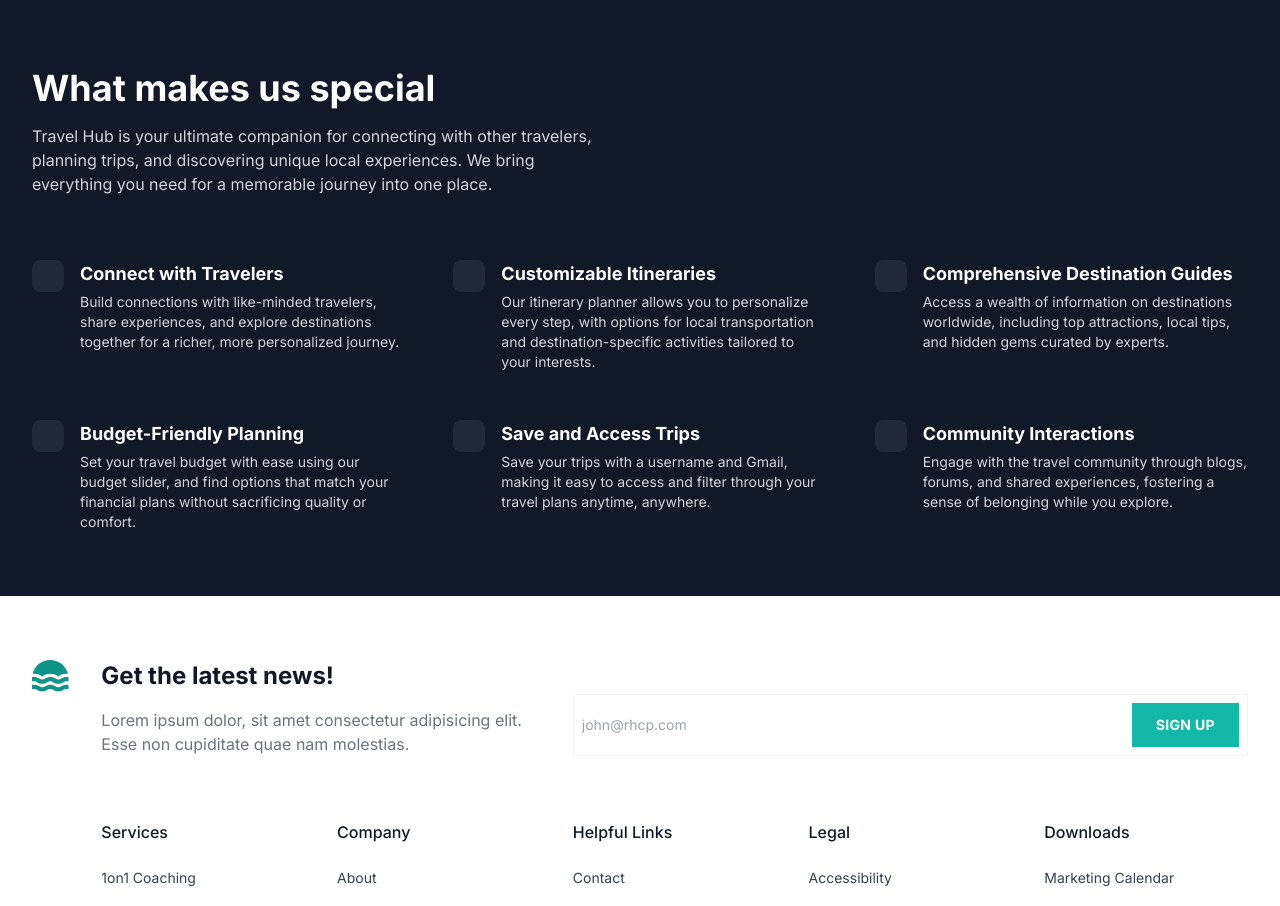
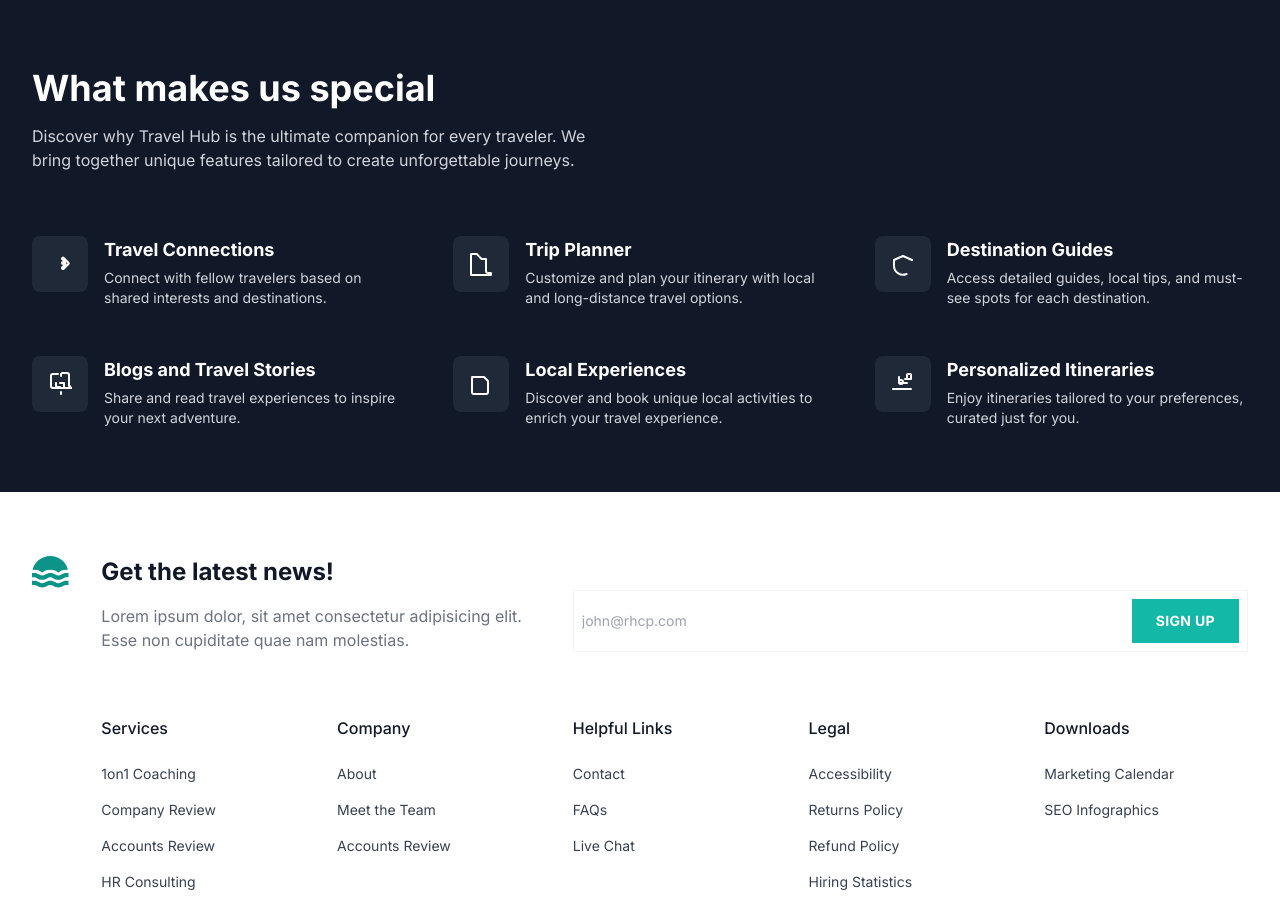
Before and after one commit to Kvj-Harsha/travel-hub, a Next.js app: page / in a window 1280 px wide. Shown: the part 860-1766 px from the top of the page. Built offline with nearby package versions, Linux system fonts and the light colour scheme; no server answers.

Commit message:
added icons in home-sec1

```diff
--- a/app/_components/sec1.js
+++ b/app/_components/sec1.js
@@ -11,104 +11,102 @@ function Sec1() {
             </h2>
 
             <p className="mt-4 text-gray-300">
-              Travel Hub is your ultimate companion for connecting with other travelers,
-              planning trips, and discovering unique local experiences. We bring
-              everything you need for a memorable journey into one place.
+              Discover why Travel Hub is the ultimate companion for every traveler. We bring together unique features tailored to create unforgettable journeys.
             </p>
           </div>
 
           <div className="mt-8 grid grid-cols-1 gap-8 md:mt-16 md:grid-cols-2 md:gap-12 lg:grid-cols-3">
+
+            {/* Travel Connections */}
             <div className="flex items-start gap-4">
               <span className="shrink-0 rounded-lg bg-gray-800 p-4">
-                {/* SVG Icon */}
+                <svg className="w-6 h-6 text-white" fill="none" stroke="currentColor" viewBox="0 0 24 24" xmlns="http://www.w3.org/2000/svg">
+                  <path strokeLinecap="round" strokeLinejoin="round" strokeWidth="2" d="M15 12h2.586l-3.293 3.293a1 1 0 001.414 1.414l4.707-4.707a1 1 0 000-1.414l-4.707-4.707a1 1 0 00-1.414 1.414L17.586 10H15a1 1 0 000 2z"></path>
+                </svg>
               </span>
-
               <div>
-                <h2 className="text-lg font-bold">Connect with Travelers</h2>
-
+                <h2 className="text-lg font-bold">Travel Connections</h2>
                 <p className="mt-1 text-sm text-gray-300">
-                  Build connections with like-minded travelers, share experiences,
-                  and explore destinations together for a richer, more personalized journey.
+                  Connect with fellow travelers based on shared interests and destinations.
                 </p>
               </div>
             </div>
 
+            {/* Trip Planner */}
             <div className="flex items-start gap-4">
               <span className="shrink-0 rounded-lg bg-gray-800 p-4">
-                {/* SVG Icon */}
+                <svg className="w-6 h-6 text-white" fill="none" stroke="currentColor" viewBox="0 0 24 24" xmlns="http://www.w3.org/2000/svg">
+                  <path strokeLinecap="round" strokeLinejoin="round" strokeWidth="2" d="M17 13v6a2 2 0 002 2h3v2H2V2h4.586A1.992 1.992 0 019 3.414L12.586 7H17v6z"></path>
+                </svg>
               </span>
-
               <div>
-                <h2 className="text-lg font-bold">Customizable Itineraries</h2>
-
+                <h2 className="text-lg font-bold">Trip Planner</h2>
                 <p className="mt-1 text-sm text-gray-300">
-                  Our itinerary planner allows you to personalize every step,
-                  with options for local transportation and destination-specific
-                  activities tailored to your interests.
+                  Customize and plan your itinerary with local and long-distance travel options.
                 </p>
               </div>
             </div>
 
+            {/* Destination Guides */}
             <div className="flex items-start gap-4">
               <span className="shrink-0 rounded-lg bg-gray-800 p-4">
-                {/* SVG Icon */}
+                <svg className="w-6 h-6 text-white" fill="none" stroke="currentColor" viewBox="0 0 24 24" xmlns="http://www.w3.org/2000/svg">
+                  <path strokeLinecap="round" strokeLinejoin="round" strokeWidth="2" d="M21 8l-9-4-9 4v6a9.006 9.006 0 0012.585 8.029"></path>
+                </svg>
               </span>
-
               <div>
-                <h2 className="text-lg font-bold">Comprehensive Destination Guides</h2>
-
+                <h2 className="text-lg font-bold">Destination Guides</h2>
                 <p className="mt-1 text-sm text-gray-300">
-                  Access a wealth of information on destinations worldwide, including
-                  top attractions, local tips, and hidden gems curated by experts.
+                  Access detailed guides, local tips, and must-see spots for each destination.
                 </p>
               </div>
             </div>
 
+            {/* Blogs and Travel Stories */}
             <div className="flex items-start gap-4">
               <span className="shrink-0 rounded-lg bg-gray-800 p-4">
-                {/* SVG Icon */}
+                <svg className="w-6 h-6 text-white" fill="none" stroke="currentColor" viewBox="0 0 24 24" xmlns="http://www.w3.org/2000/svg">
+                  <path strokeLinecap="round" strokeLinejoin="round" strokeWidth="2" d="M8 11v4h4m4 0v-4h-4m2-10h5a2 2 0 012 2v11h1a2 2 0 002 2H5a2 2 0 01-2-2V4a2 2 0 012-2h5m3 0v2m0 16v2"></path>
+                </svg>
               </span>
-
               <div>
-                <h2 className="text-lg font-bold">Budget-Friendly Planning</h2>
-
+                <h2 className="text-lg font-bold">Blogs and Travel Stories</h2>
                 <p className="mt-1 text-sm text-gray-300">
-                  Set your travel budget with ease using our budget slider,
-                  and find options that match your financial plans without
-                  sacrificing quality or comfort.
+                  Share and read travel experiences to inspire your next adventure.
                 </p>
               </div>
             </div>
 
+            {/* Local Experiences */}
             <div className="flex items-start gap-4">
               <span className="shrink-0 rounded-lg bg-gray-800 p-4">
-                {/* SVG Icon */}
+                <svg className="w-6 h-6 text-white" fill="none" stroke="currentColor" viewBox="0 0 24 24" xmlns="http://www.w3.org/2000/svg">
+                  <path strokeLinecap="round" strokeLinejoin="round" strokeWidth="2" d="M3 5h12l4 4v11a2 2 0 01-2 2H5a2 2 0 01-2-2V7a2 2 0 012-2z"></path>
+                </svg>
               </span>
-
               <div>
-                <h2 className="text-lg font-bold">Save and Access Trips</h2>
-
+                <h2 className="text-lg font-bold">Local Experiences</h2>
                 <p className="mt-1 text-sm text-gray-300">
-                  Save your trips with a username and Gmail, making it easy to
-                  access and filter through your travel plans anytime, anywhere.
+                  Discover and book unique local activities to enrich your travel experience.
                 </p>
               </div>
             </div>
 
+            {/* Personalized Itineraries */}
             <div className="flex items-start gap-4">
               <span className="shrink-0 rounded-lg bg-gray-800 p-4">
-                {/* SVG Icon */}
+                <svg className="w-6 h-6 text-white" fill="none" stroke="currentColor" viewBox="0 0 24 24" xmlns="http://www.w3.org/2000/svg">
+                  <path strokeLinecap="round" strokeLinejoin="round" strokeWidth="2" d="M16 7V3a1 1 0 011-1h2a1 1 0 011 1v4m0 0h-6M8 5v6h8m-4-1a2 2 0 11-4 0m0 0a2 2 0 114 0M2 17h18"></path>
+                </svg>
               </span>
-
               <div>
-                <h2 className="text-lg font-bold">Community Interactions</h2>
-
+                <h2 className="text-lg font-bold">Personalized Itineraries</h2>
                 <p className="mt-1 text-sm text-gray-300">
-                  Engage with the travel community through blogs, forums, and
-                  shared experiences, fostering a sense of belonging while you explore.
+                  Enjoy itineraries tailored to your preferences, curated just for you.
                 </p>
               </div>
             </div>
+
           </div>
         </div>
       </section>
```
